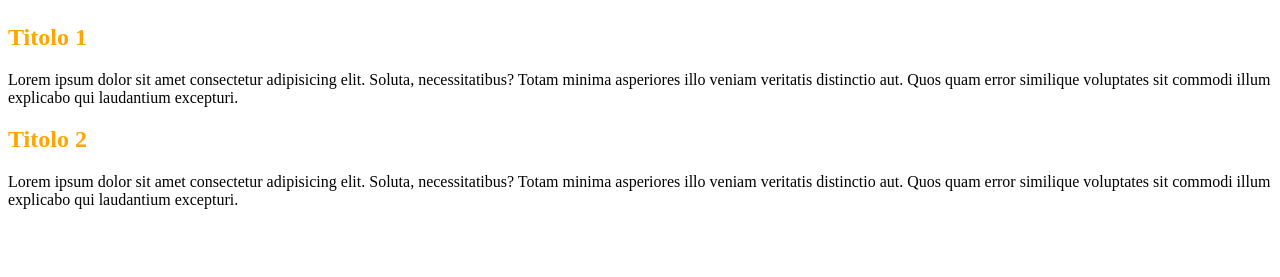
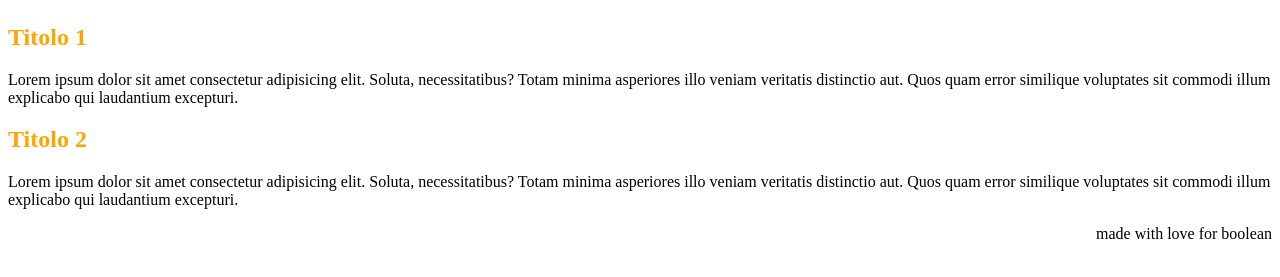
Before and after one commit to DavideIsaia/htmlcss-hello, a plain HTML site: page index.html in a window 1280 px wide. Shown: the part 77-354 px from the top of the page. Drawn offline with Linux system fonts and the light colour scheme.

Commit message:
aggiunta del footer

```diff
--- a/index.html
+++ b/index.html
@@ -17,6 +17,8 @@
             <p>Lorem ipsum dolor sit amet consectetur adipisicing elit. Soluta, necessitatibus? Totam minima asperiores illo veniam veritatis distinctio aut. Quos quam error similique voluptates sit commodi illum explicabo qui laudantium excepturi.</p>
         </main>
 
-
+        <footer>
+            <div>made with love for boolean</div>
+        </footer>
     </body>
 </html>
--- a/style.css
+++ b/style.css
@@ -7,3 +7,7 @@ header {
 h2 {
     color: orange;
 }
+
+footer {
+    text-align: right;
+}
```
